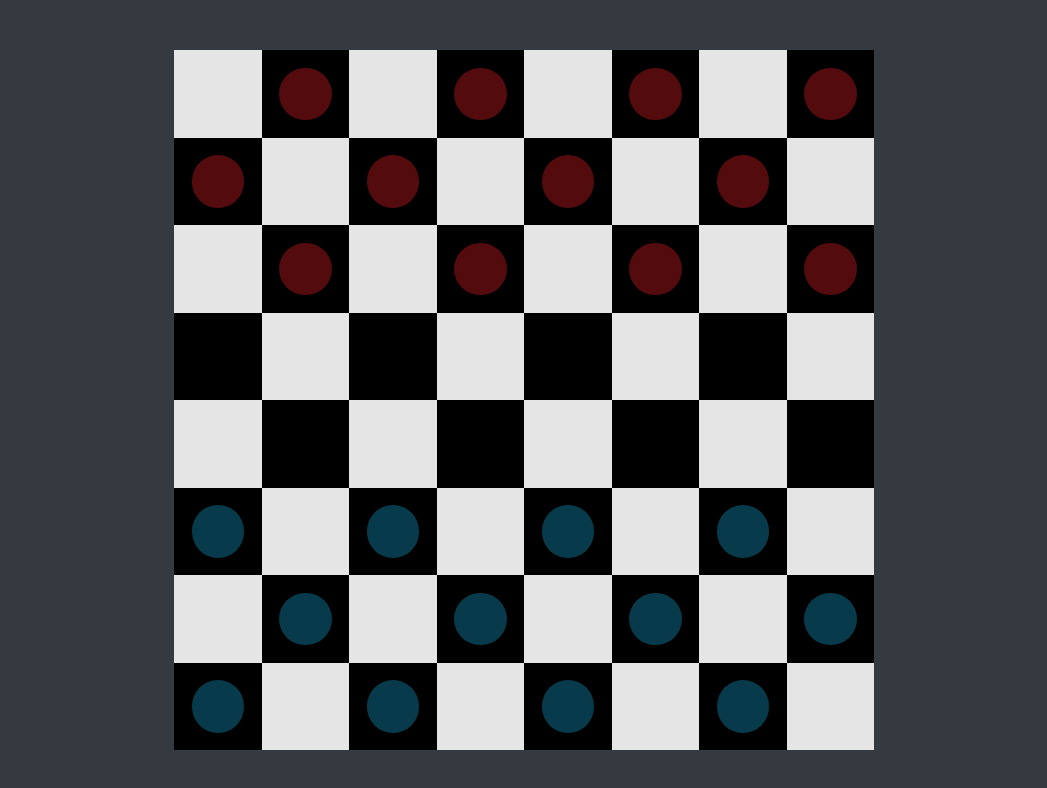
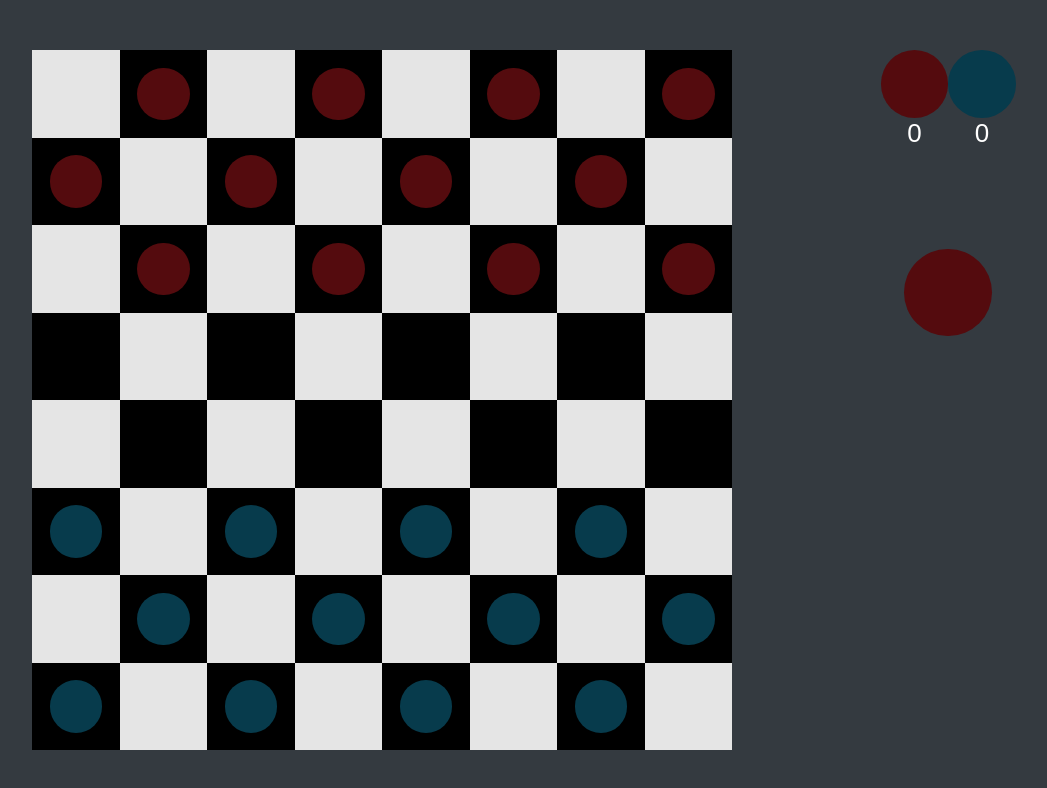
Before and after one commit to BoqdanY/checkers, a plain HTML site: page src/index.html in a window 1280 px wide. Shown: the whole page, without its empty margins (116-1163 px from the left). Drawn offline with Linux system fonts and the light colour scheme.

Commit message:
Add panel with scores

```diff
--- a/src/index.html
+++ b/src/index.html
@@ -12,6 +12,13 @@
     <div class="container">
         <div id="baza">
         </div>
+        <div class="panel">
+            <div class="score">
+                <div><div id="firstPlayer" class="firstPlayer circle"></div><p id="firstPlayerScore">0</p></div>
+                <div><div id="secondPlayer" class="secondPlayer circle"></div><p id="secondPlayerScore">0</p></div>
+            </div>
+            <div id="color"></div>
+        </div>
     </div>
 
     <script src="script.js"></script>
--- a/src/script.js
+++ b/src/script.js
@@ -128,6 +128,7 @@ class Checker {
         [this.y, this.x] = elem.id.split(' ').map(x => Number(x));
         Area.clearEvent();
         Area.clearArea();
+        Panel.changeScore(this.color);
         deleteElem.innerHTML = '';
         if (this.checkCheckersForBeat().size === 0) {
             this.body.classList.remove('active');
@@ -242,6 +243,7 @@ class King {
         this.x = x;
         this.y = y;
         this.enemy = enemy;
+        this.color = color;
         this.body = document.createElement('div');
         this.body.id = `${y} ${x}`;
         this.body.classList.add('checker');
@@ -348,6 +350,7 @@ class King {
         [this.y, this.x] = elem.id.split(' ').map(x => Number(x));
         Area.clearEvent();
         Area.clearArea();
+        Panel.changeScore(this.color);
         deleteElem.innerHTML = '';
         console.log(this.checkMovesForBeat());
         if (this.checkMovesForBeat().size === 0) {
@@ -397,13 +400,27 @@ class King {
 }
 
 class Listener {
-    static #move = Math.round(Math.random());
+    static move = Math.round(Math.random());
 
     static nextMove() {
-        const player = this.#move === 1 ? 'firstPlayer' : 'secondPlayer';
+        const player = this.move === 1 ? 'firstPlayer' : 'secondPlayer';
+        this.changeColor(player);
         Checker.defineMove(player);
         King.defineMove(player);
-        this.#move = this.#move === 1 ? 0 : 1;
+        this.move = this.move === 1 ? 0 : 1;
+    }
+
+    static changeColor(player) {
+        const color = document.getElementById('color');
+        color.className = '';
+        color.classList.add(player);
+    }
+}
+
+class Panel {
+    static changeScore(player) {
+        const elem = document.getElementById(`${player}Score`);
+        elem.innerHTML = +elem.innerHTML + 1;
     }
 }
 
--- a/src/size.js
+++ b/src/size.js
@@ -7,12 +7,17 @@ window.addEventListener('resize', (e) => {
 function resize() {
     const pageWidth = document.documentElement.scrollWidth;
     const pageHeight = document.documentElement.scrollHeight;
-    const oneColSize = pageWidth <= pageHeight ? (pageWidth - 100) / 8 : (pageHeight - 100) / 8;
+    const oneColSize = pageWidth >= pageHeight ? (pageHeight - 100) / 8 : (pageWidth - 100) / 8;
+    document.getElementById('color').style.height = `${oneColSize}px`;
+    document.getElementById('color').style.width = `${oneColSize}px`;
+    document.getElementById('firstPlayer').style.width = `${oneColSize - 20}px`;
+    document.getElementById('firstPlayer').style.height = `${oneColSize - 20}px`;
+    document.getElementById('secondPlayer').style.width = `${oneColSize - 20}px`;
+    document.getElementById('secondPlayer').style.height = `${oneColSize - 20}px`;
     for (const elem of document.getElementsByClassName('col')) {
         elem.style.width = `${oneColSize}px`;
         elem.style.height = `${oneColSize}px`;
     }
-    console.log(pageWidth, pageHeight);
 }
 
 resize();
--- a/src/style.css
+++ b/src/style.css
@@ -1,7 +1,7 @@
 * {
     padding: 0;
     margin: 0;
-    font-size: 30px;
+    font-size: 26px;
 }
 
 body {
@@ -9,13 +9,12 @@ body {
 }
 
 .container {
-    max-width: 1200px;
+    display: flex;
+    justify-content: space-evenly;
+    align-items: center;
     margin: 0 auto;
+    margin-top: 50px;
     text-align: center;
-}
-
-#baza {
-    margin-top: 50px;
 }
 
 #row {
@@ -76,3 +75,30 @@ body {
     border: 6px dashed #4b58ff;
     background-color: #073B4C;
 }
+
+#color {
+    border-radius: 50%;
+}
+
+.circle {
+    border-radius: 50%;
+}
+
+.score {
+    display: flex;
+    justify-content: space-between;
+    color: #fff;
+    font-family: sans-serif;
+}
+
+.panel {
+    align-self: start;
+    display: flex;
+    flex-direction: column;
+    align-items: center;
+    justify-content: flex-start;
+}
+
+.score {
+    margin-bottom: 100px;
+}
```
